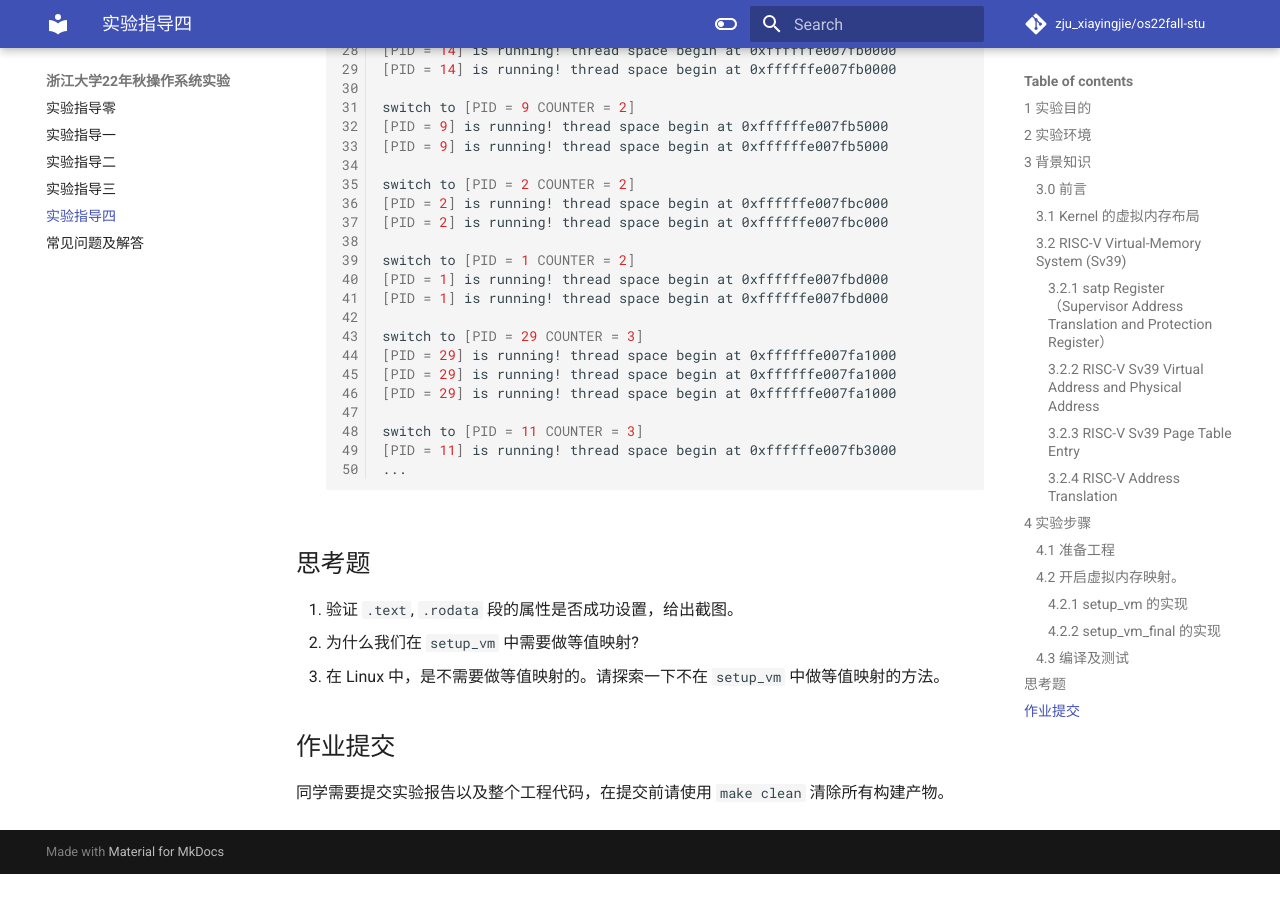
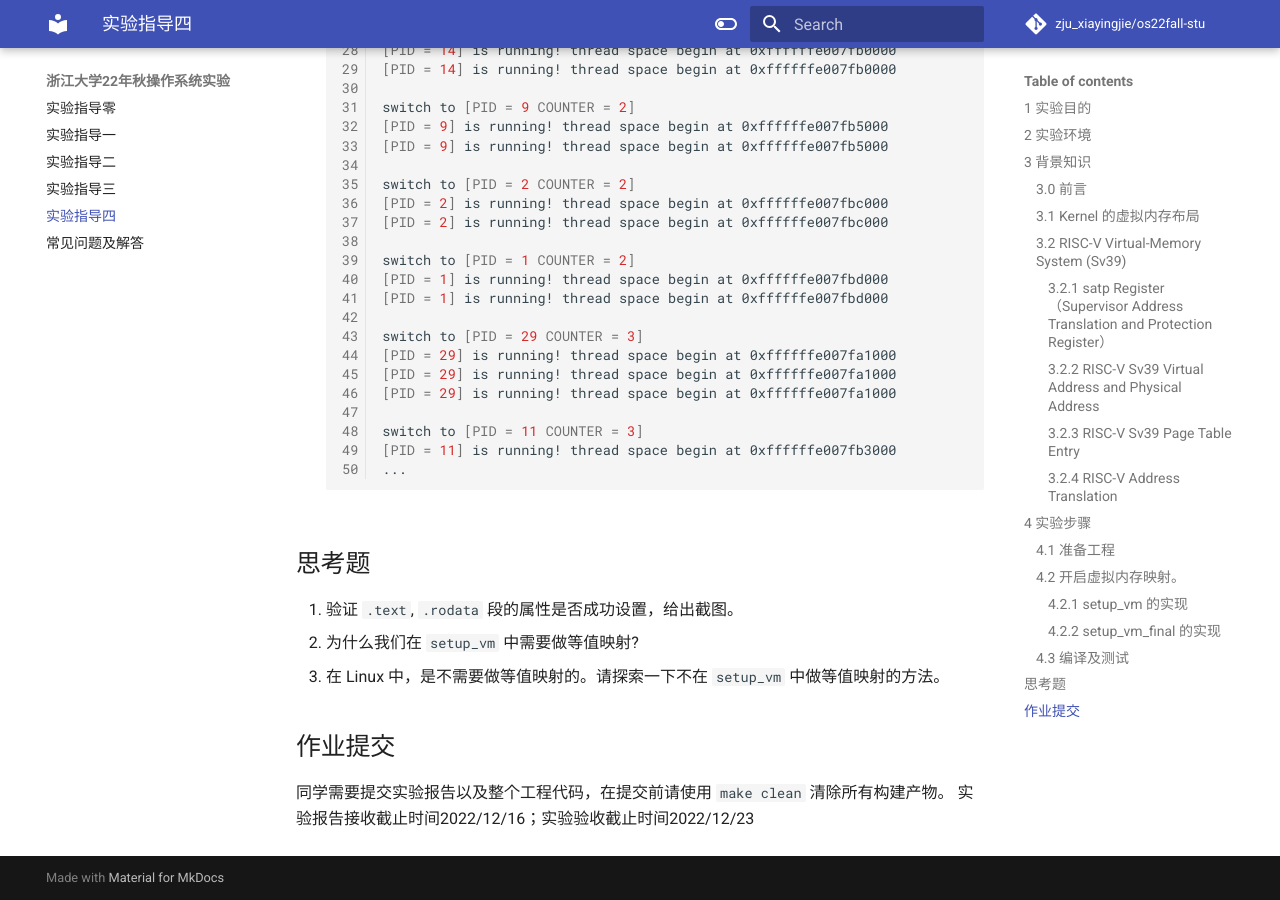
Before and after one commit to biu9/os2022, an MkDocs documentation site: the page built from docs/lab4.md, in a window 1280 px wide and 900 px high, scrolled down 8685 px. Built offline with MkDocs 1.6.1 and Material for MkDocs 9.7.7, drawn with Linux system fonts in a browser that asks for light colours; before the commit the page ends 9559 px from its top, so only the background shows below that.

Commit message:
update docs/lab4.md.
Signed-off-by: ZSY <7366634+zsy_sy_y@user.noreply.gitee.com>

```diff
--- a/docs/lab4.md
+++ b/docs/lab4.md
@@ -416,3 +416,4 @@ create_mapping(uint64 *pgtbl, uint64 va, uint64 pa, uint64 sz, int perm) {
 
 ## 作业提交
 同学需要提交实验报告以及整个工程代码，在提交前请使用 `make clean` 清除所有构建产物。
+实验报告接收截止时间2022/12/16；实验验收截止时间2022/12/23
```
